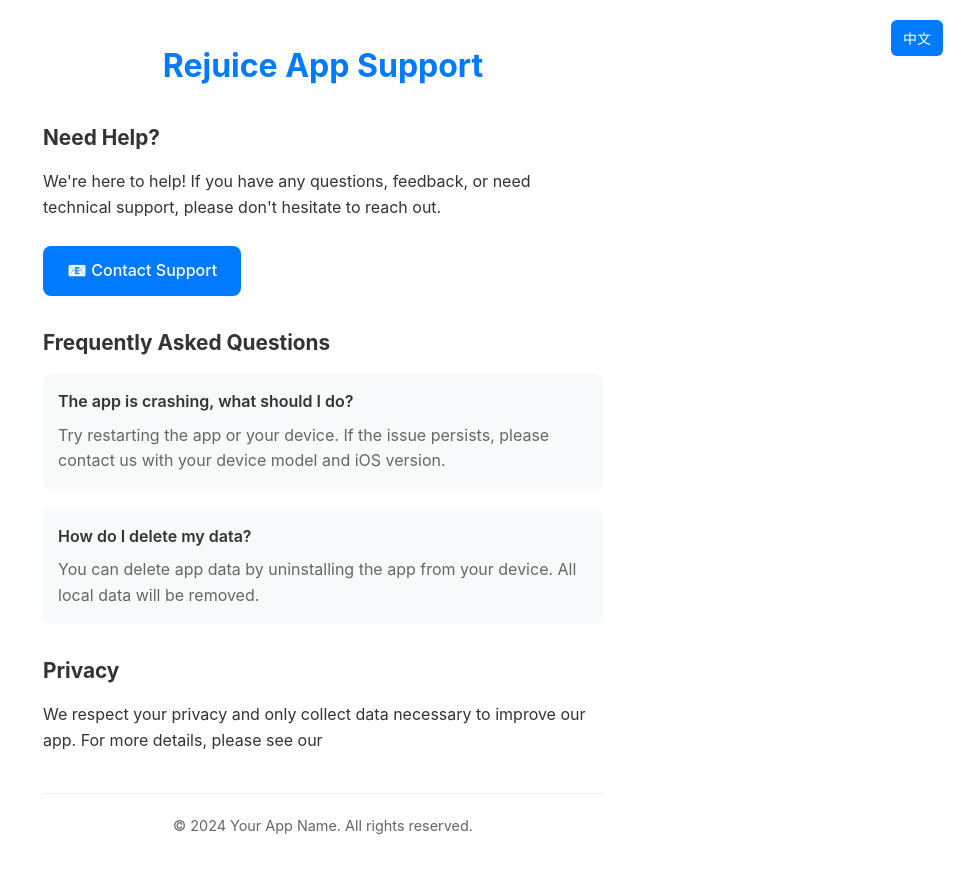
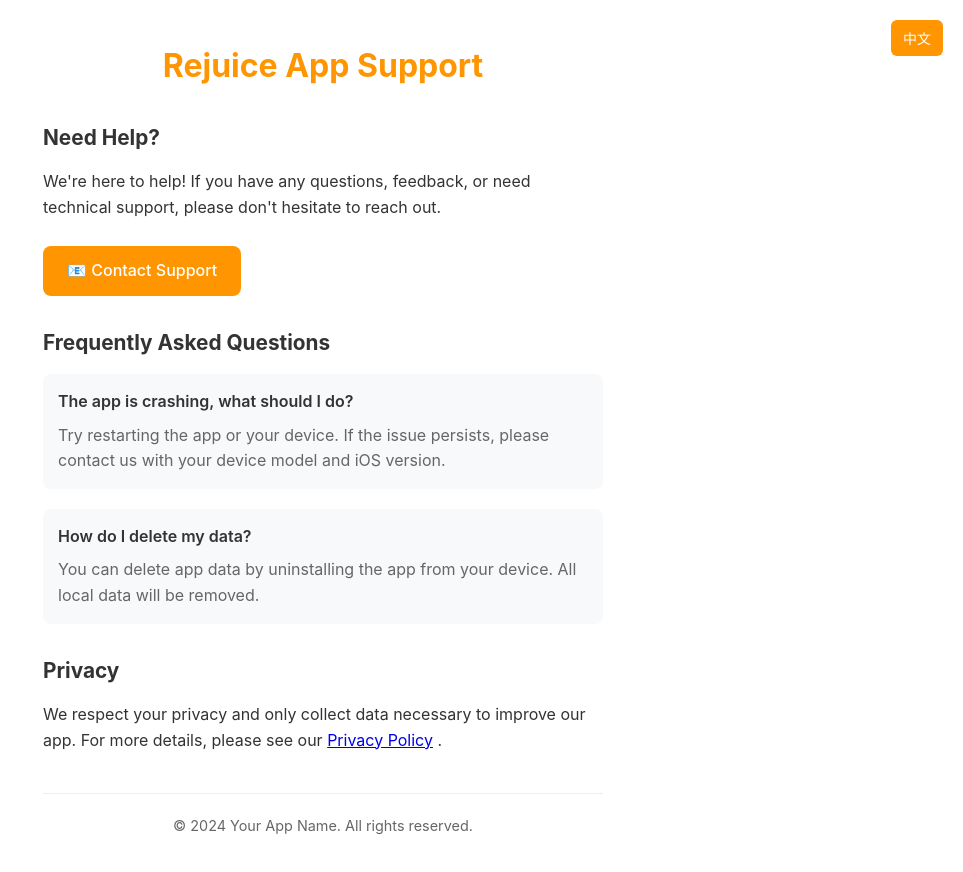
Before and after one commit to JupiterGlimpse/Rejuiceapp, a plain HTML site: page index.html in a window 1280 px wide. Shown: the whole page, without its empty margins (317-1280 px from the left). Drawn offline with Linux system fonts and the light colour scheme.

Commit message:
Update index.html

```diff
--- a/index.html
+++ b/index.html
@@ -30,7 +30,7 @@
             position: fixed;
             top: 20px;
             right: 20px;
-            background-color: #007AFF;
+            background-color: #FF9500;
             color: white;
             border: none;
             padding: 8px 12px;
@@ -42,11 +42,11 @@
         }
 
         .lang-toggle:hover {
-            background-color: #0056CC;
+            background-color:  #CC7A00; /* 原来是 #0056CC */
         }
 
         h1 {
-            color: #007AFF;
+            color: #FF9500; /* 原来是 #007AFF */
             margin-bottom: 30px;
             text-align: center;
             font-size: 2em;
@@ -64,7 +64,7 @@
 
         .contact-button {
             display: inline-block;
-            background-color: #007AFF;
+            background-color:#FF9500; /* 原来是 #007AFF */
             color: white;
             padding: 12px 24px;
             text-decoration: none;
@@ -74,7 +74,7 @@
         }
 
         .contact-button:hover {
-            background-color: #0056CC;
+            background-color:#CC7A00; /* 原来是 #0056CC */
         }
 
         .faq-item {
@@ -149,11 +149,12 @@
                 <span data-en="We respect your privacy and only collect data necessary to improve our app. For more details, please see our "
                       data-cn="我们尊重您的隐私，仅收集改善应用所必需的数据。更多详情，请查看我们的">
                     We respect your privacy and only collect data necessary to improve our app. For more details, please see our
-
-                    <a href="privacy.html">Privacy Policy</a>.
-
+                </span>
+                <a href="privacy.html" data-en="Privacy Policy" data-cn="隐私政策">Privacy Policy</a>
+                <span data-en="." data-cn="。">.</span>
             </p>
         </div>
+
 
         <div class="footer">
             <p data-en="© 2024 Your App Name. All rights reserved." data-cn="© 2025 Rejuice (鲜榨生活)APP。保留所有权利。">© 2025 Rejuice (鲜榨生活)APP. All rights reserved.</p>
```
